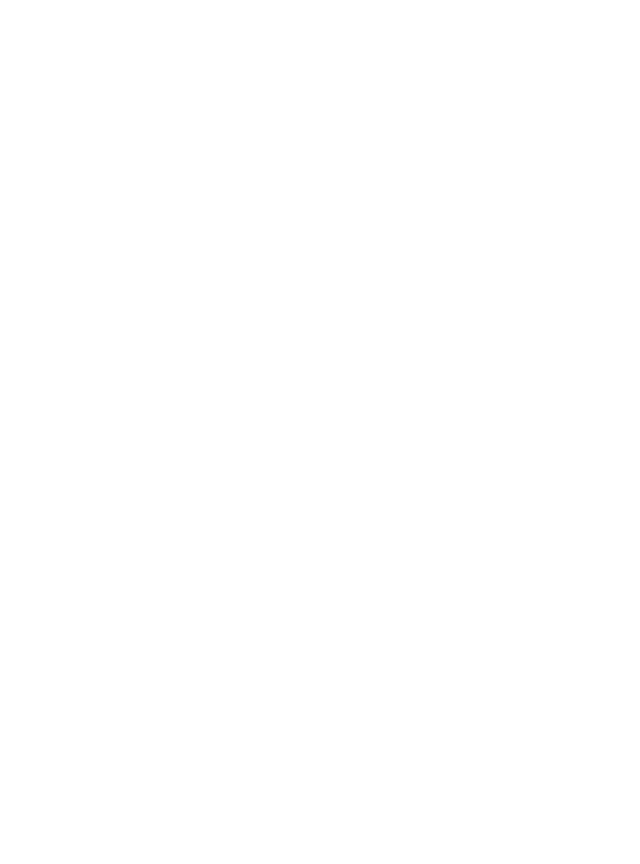
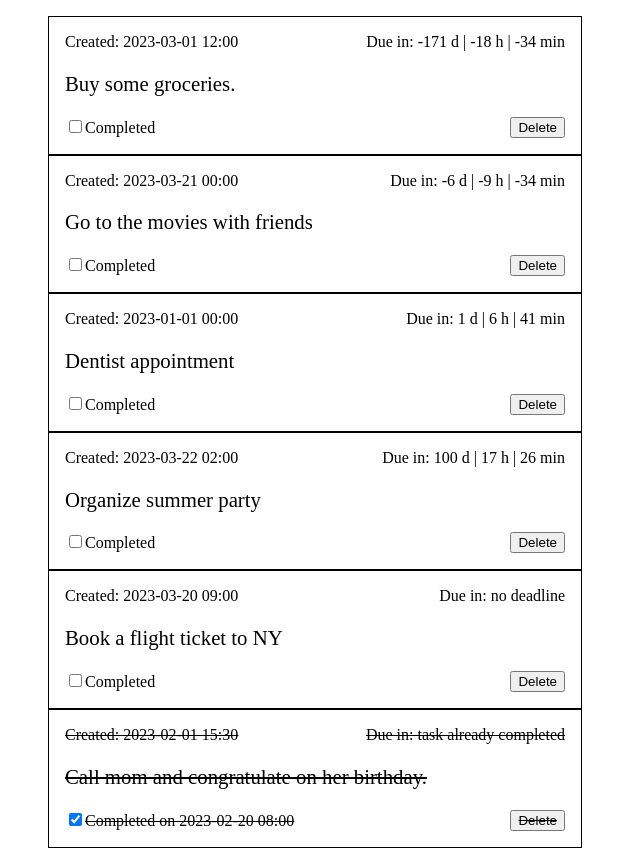
Before and after one commit to giedrius-tumosa/visma-todo-app-20230321, a plain HTML site: page index.html in a window 1280 px wide. Shown: the whole page, without its empty margins (0-640 px from the left). Before the commit the page ends 800 px from the top, so only its background shows below. Drawn offline with Linux system fonts and the light colour scheme.

Commit message:
completed task, tasklist rendering and sorting logic

```diff
--- /dev/null
+++ b/data/data.js
@@ -0,0 +1,52 @@
+export const data = {
+  tasks: [
+    {
+      id: "1",
+      description: "Go to the movies with friends",
+      deadline: "2023-03-15 21:00",
+      createdOn: "2023-03-21 00:00",
+      completedOn: "",
+      isCompleted: false
+    },
+    {
+      id: "2",
+      description: "Buy some groceries.",
+      deadline: "2022-10-01 12:00",
+      createdOn: "2023-03-01 12:00",
+      completedOn: "",
+      isCompleted: false
+    },
+    {
+      id: "3",
+      description: "Call mom and congratulate on her birthday.",
+      deadline: "2023-02-21 08:00",
+      createdOn: "2023-02-01 15:30",
+      completedOn: "2023-02-20 08:00",
+      isCompleted: true
+    },
+    {
+      id: "4",
+      description: "Dentist appointment",
+      deadline: "2023-03-23 13:15",
+      createdOn: "2023-01-01 00:00",
+      completedOn: "",
+      isCompleted: false
+    },
+    {
+      id: "5",
+      description: "Book a flight ticket to NY",
+      deadline: "",
+      createdOn: "2023-03-20 09:00",
+      completedOn: "",
+      isCompleted: false
+    },
+    {
+      id: "6",
+      description: "Organize summer party",
+      deadline: "2023-07-01 00:00",
+      createdOn: "2023-03-22 02:00",
+      completedOn: "",
+      isCompleted: false
+    }
+  ]
+};
--- a/index.html
+++ b/index.html
@@ -5,8 +5,10 @@
     <meta http-equiv="X-UA-Compatible" content="IE=edge" />
     <meta name="viewport" content="width=device-width, initial-scale=1.0" />
     <title>ToDoApp</title>
+    <link rel="shortcut icon" href="#" type="image/x-icon" />
+    <!-- todo nuspresti del favicon -->
     <link rel="stylesheet" href="./styles/main.css" />
-    <script src="./scripts/main.js" module></script>
+    <script src="./scripts/main.js" type="module"></script>
   </head>
   <body>
     <div id="app"></div>
--- /dev/null
+++ b/scripts/Sorter.js
@@ -0,0 +1,39 @@
+export default class Sorter {
+  constructor() {
+  }
+  static newOnTop(array) {
+    return array.sort((a, b) => {
+      if (a.isCompleted === b.isCompleted) {
+        return new Date(b.createdOn).getTime() - new Date(a.createdOn).getTime();
+      } else {
+        return a.isCompleted ? 1 : -1;
+      }
+    });
+  }
+
+  static recentlyCompleted(array) {
+    // If no completed items, uses default sorting;
+    if (array.every(task => !task.isCompleted)) {
+      return this.newOnTop(array);
+    }
+    return array.sort((a, b) =>
+      new Date(b.completedOn || 0).getTime() - new Date(a.completedOn || 0).getTime());
+  }
+
+  static closestDeadline(array) {
+    // If no completed items, uses default sorting;
+    if (array.every(task => !task.deadline)) {
+      return this.newOnTop(array);
+    }
+    return array.sort((a, b) => {
+      if (a.isCompleted === b.isCompleted) {
+        const today = new Date().toLocaleString("lt").slice(0, 16);
+        const aTimeDiff = new Date(a.deadline || "9999-01-01 00:00").getTime() - new Date(today).getTime();
+        const bTimeDiff = new Date(b.deadline || "9999-01-01 00:00").getTime() - new Date(today).getTime();
+        return aTimeDiff - bTimeDiff;
+      } else {
+        return a.isCompleted ? 1 : -1;
+      }
+    });
+  }
+}
--- /dev/null
+++ b/scripts/Task.js
@@ -0,0 +1,159 @@
+import { renderTaskList } from "./TaskList.js";
+
+export default class Task {
+  constructor(props) {
+    this.props = props;
+    return this.render();
+  }
+  render() {
+    // TASK CARD:
+
+    this.taskCard = document.createElement("article");
+    this.taskCard.setAttribute("class", "taskCard");
+
+    this.props.isCompleted
+      ? this.taskCard.classList.add("taskCard--completed")
+      : this.taskCard.classList.remove("taskCard--completed");
+
+    // CARD HEADER:
+
+    this.header = document.createElement("header");
+    this.taskCard.append(this.header);
+    this.header.setAttribute("class", "taskCard__header");
+
+    // Header content
+
+    this.headerContentWrap = document.createElement("div");
+    this.headerContentWrap.setAttribute("class", "contentWrap");
+    this.header.append(this.headerContentWrap);
+
+    this.createdOn = document.createElement("span");
+    this.createdOn.setAttribute("class", "taskCard__createdOn");
+    let text = document.createTextNode(`Created: ${this.props.createdOn}`);
+    this.createdOn.append(text);
+    this.headerContentWrap.append(this.createdOn);
+
+    this.deadline = document.createElement("span");
+    this.deadline.setAttribute("class", "taskCard__deadline");
+
+    if (this.props.isCompleted) {
+      text = document.createTextNode(`Due in: task already completed`);
+    }
+    if (!this.props.isCompleted) {
+      const today = new Date().toLocaleString("lt").slice(0, 16);
+      text = document.createTextNode(
+        `Due in: ${dateDifference(this.props.deadline, today)}`
+      );
+    }
+
+    this.deadline.append(text);
+    this.headerContentWrap.append(this.deadline);
+
+    // Card description
+
+    this.taskDescription = document.createElement("p");
+    this.taskDescription.setAttribute("class", "taskCard_description");
+    text = document.createTextNode(this.props.description);
+    this.taskDescription.append(text);
+    this.taskCard.append(this.taskDescription);
+
+    // CARD FOOTER:
+
+    this.footer = document.createElement("footer");
+    this.taskCard.append(this.footer);
+    this.footer.setAttribute("class", "taskCard__footer");
+
+    // Footer content
+
+    this.footerContentWrap = document.createElement("div");
+    this.footerContentWrap.setAttribute("class", "contentWrap");
+    this.footer.append(this.footerContentWrap);
+
+    this.formMarkComplete = document.createElement("form");
+    this.formMarkComplete.setAttribute("class", "form_markComplete");
+    this.footerContentWrap.append(this.formMarkComplete);
+
+    this.inputIsCompletedWrapper = document.createElement("div");
+    this.inputIsCompletedWrapper.setAttribute("class", "inputIsCompletedWrapper");
+    this.formMarkComplete.append(this.inputIsCompletedWrapper);
+
+    this.inputIsCompleted = document.createElement("input");
+    this.inputIsCompleted.setAttribute("id", "inputIsCompleted");
+    this.inputIsCompleted.setAttribute("type", "checkbox");
+    this.inputIsCompleted.checked = this.props.isCompleted;
+    this.inputIsCompletedWrapper.append(this.inputIsCompleted);
+
+    this.labelIsCompleted = document.createElement("label");
+    text = document.createTextNode(`Completed ${this.props.completedOn && `on ${this.props.completedOn}`}`);
+    this.labelIsCompleted.append(text);
+    this.inputIsCompletedWrapper.append(this.labelIsCompleted);
+
+    // Delete button
+
+    this.deleteButton = document.createElement("button");
+    this.deleteButton.setAttribute("class", "tasCard__btnDelete");
+    this.deleteButton.setAttribute("type", "button");
+    this.footerContentWrap.append(this.deleteButton);
+    text = document.createTextNode("Delete");
+    this.deleteButton.append(text);
+
+    // EVENT LISTENERS:
+
+    // Checkbox isCompleted
+
+    this.inputIsCompleted.addEventListener("change", (e) => {
+      const taskData = JSON.parse(sessionStorage.getItem("todoAppData"));
+      const taskIndex = taskData.tasks.findIndex((task) => task.id === this.props.id);
+      const app = document.querySelector("#app");
+      const today = new Date().toLocaleString("lt").slice(0, 16);
+
+
+      if (!this.inputIsCompleted.checked) {
+        taskData.tasks[taskIndex].isCompleted = false;
+        taskData.tasks[taskIndex].completedOn = "";
+        sessionStorage.setItem("todoAppData", JSON.stringify(taskData));
+        this.taskCard.classList.remove("taskCard--completed");
+        renderTaskList(app);
+      }
+      if (this.inputIsCompleted.checked) {
+        taskData.tasks[taskIndex].isCompleted = true;
+        taskData.tasks[taskIndex].completedOn = today;
+        sessionStorage.setItem("todoAppData", JSON.stringify(taskData));
+        this.taskCard.classList.add("taskCard--completed");
+        renderTaskList(app);
+      }
+    });
+
+    // Delete button
+
+    this.deleteButton.addEventListener("click", (e) => {
+      const taskData = JSON.parse(sessionStorage.getItem("todoAppData"));
+      const newTaskData = { tasks: taskData.tasks.filter(task => task.id !== this.props.id) };
+
+      sessionStorage.setItem("todoAppData", JSON.stringify(newTaskData));
+      const app = document.querySelector("#app");
+      renderTaskList(app);
+    });
+
+    return this.taskCard;
+  }
+}
+
+function dateDifference(date1, date2) {
+  // Date difference in miliseconds
+  const dateDifference = new Date(date1) - new Date(date2);
+
+  // Conversion to DD HH MM format
+  const daysLeft = Math.trunc(
+    dateDifference / 1000 / 3600 / 24
+  );
+  const hoursLeft = Math.trunc(
+    (dateDifference - (daysLeft * 1000 * 3600 * 24)) / 1000 / 3600
+  );
+  const minutesLeft = Math.trunc(
+    ((dateDifference - (daysLeft * 1000 * 3600 * 24)) - hoursLeft * 1000 * 3600) / 1000 / 60
+  );
+
+
+  return !(date1 && date2) ? `no deadline` : `${daysLeft} d | ${hoursLeft} h | ${minutesLeft} min`;
+}
--- /dev/null
+++ b/scripts/TaskList.js
@@ -0,0 +1,44 @@
+import Task from "./Task.js";
+import Sorter from "./Sorter.js";
+
+export default class TaskList {
+  constructor(props) {
+    this.props = props;
+    return this.render();
+  }
+  render() {
+
+    this.taskList = document.createElement("ul");
+    this.taskList.setAttribute("class", "taskList");
+
+    this.props.data.forEach(task => {
+      this.listItem = document.createElement("li");
+      this.listItem.append(new Task(task));
+      this.taskList.append(this.listItem);
+    });
+
+    return this.taskList;
+  }
+}
+
+export function renderTaskList(parent, sortOption) {
+  let sortedData;
+  const taskList = document.querySelector(".taskList");
+
+  // Reset
+  if (taskList) {
+    taskList.remove();
+  }
+  const taskData = JSON.parse(sessionStorage.getItem("todoAppData"));
+
+  switch (sortOption) {
+    case "deadline":
+      sortedData = Sorter.closestDeadline(taskData.tasks);
+      break;
+    default:
+      sortedData = Sorter.closestDeadline(taskData.tasks);
+      break;
+  }
+
+  parent.append(new TaskList({ data: sortedData }));
+}
--- a/scripts/main.js
+++ b/scripts/main.js
@@ -0,0 +1,9 @@
+import { renderTaskList } from "./TaskList.js";
+import { data } from "../data/data.js";
+
+// Upload test data
+sessionStorage.setItem("todoAppData", JSON.stringify(data));
+
+const app = document.querySelector("#app");
+
+renderTaskList(app);
--- a/styles/main.css
+++ b/styles/main.css
@@ -0,0 +1,30 @@
+.taskCard {
+  border: 1px solid black;
+  padding: 1rem;
+  max-width: 500px;
+}
+.taskCard__header .contentWrap {
+  display: flex;
+  justify-content: space-between;
+}
+
+.taskCard__footer .contentWrap {
+  display: flex;
+  justify-content: space-between;
+}
+
+.taskCard_description {
+  font-size: 1.3rem;
+}
+
+/* ********* */
+
+ul {
+  list-style-type: none;
+}
+
+/* is Completed */
+
+.taskCard--completed {
+  text-decoration: line-through;
+}
```
